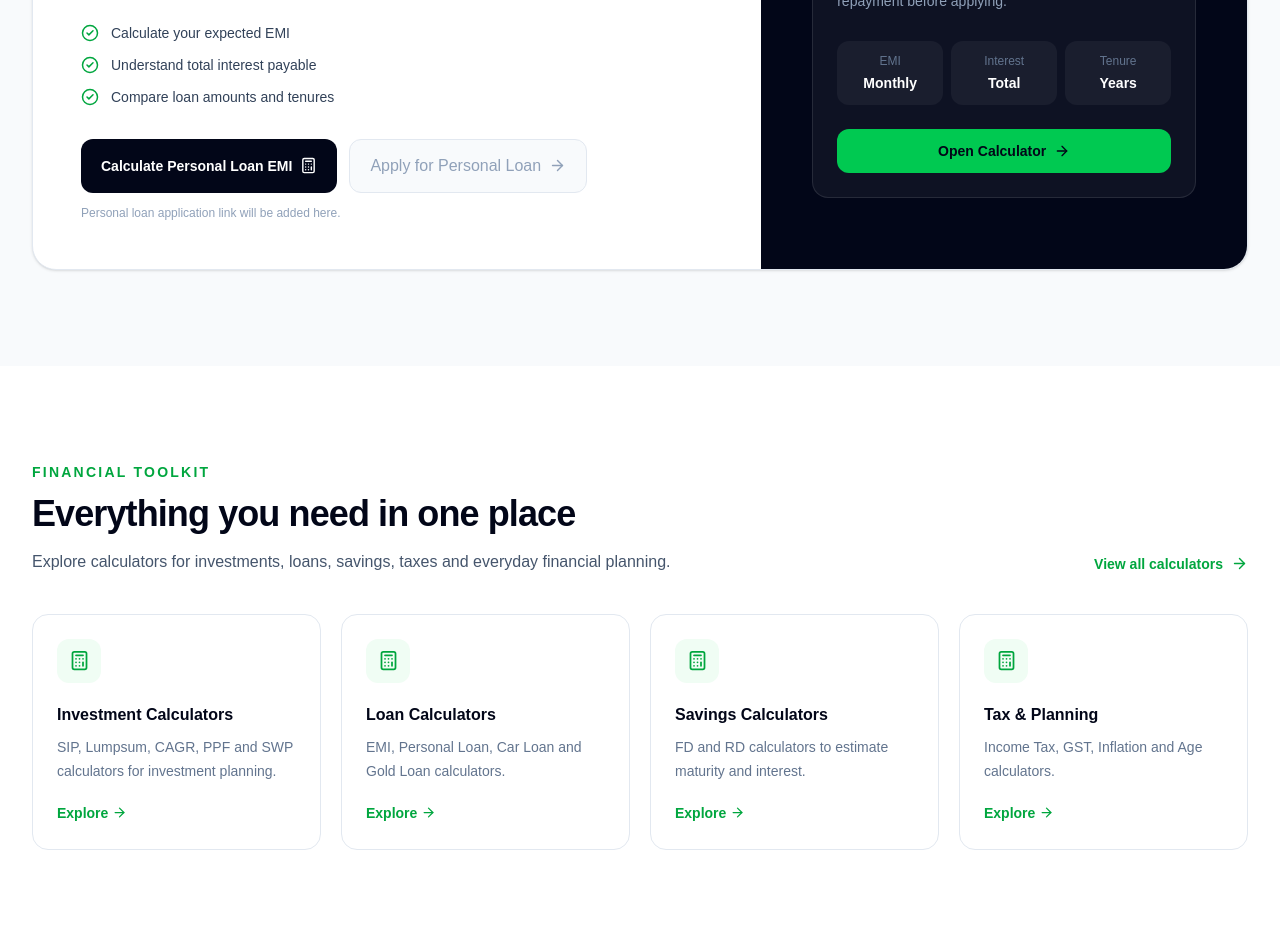
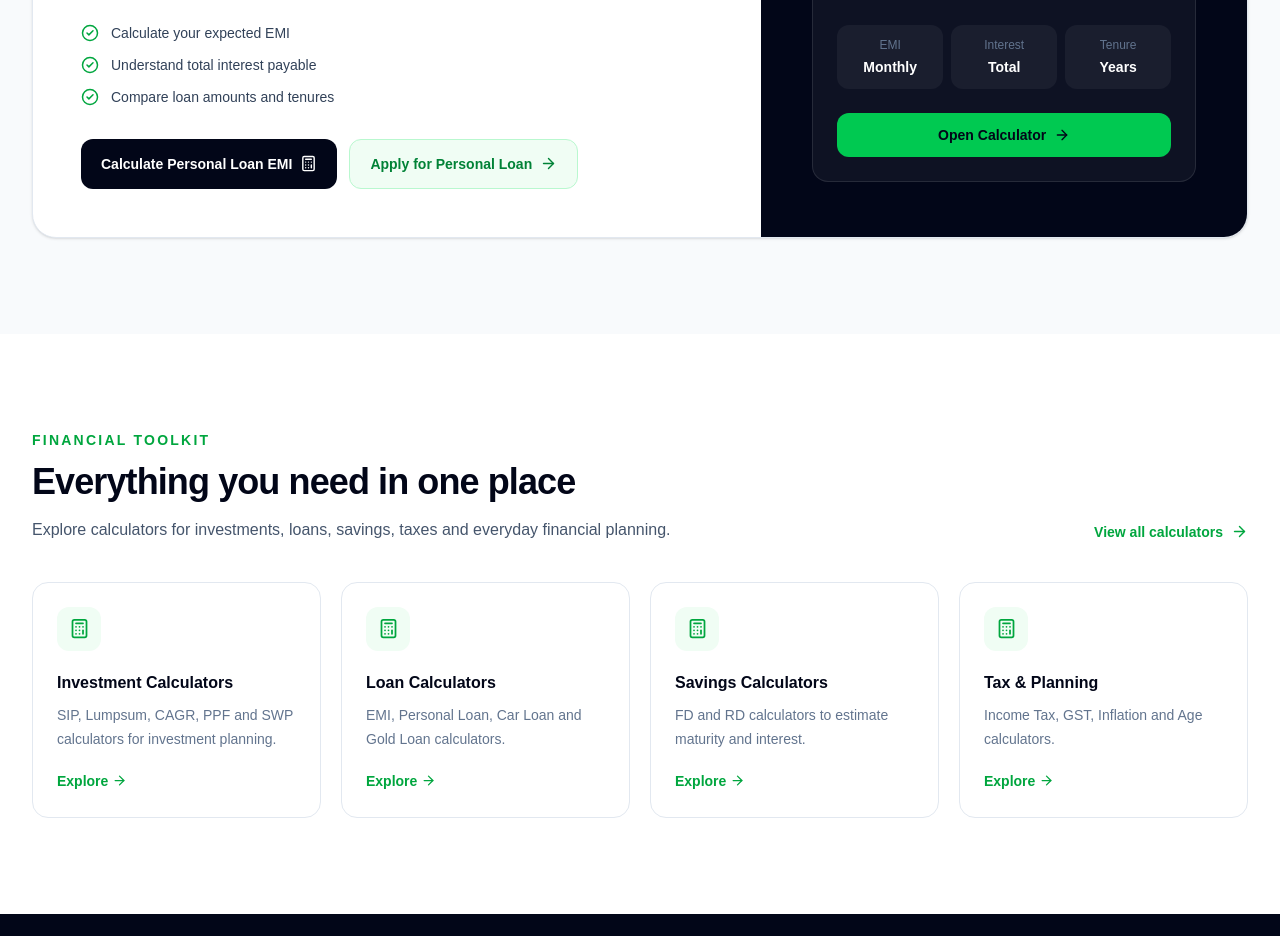
Before and after one commit to preetik-max/financial-calculator-hub-web, a Next.js app: page / in a window 1280 px wide. Shown: the part 2860-3796 px from the top of the page. Built offline with nearby package versions, Linux system fonts and the light colour scheme.

Commit message:
Enable personal loan WhatsApp application

```diff
--- a/src/components/home/personal-loan-offer.tsx
+++ b/src/components/home/personal-loan-offer.tsx
@@ -9,6 +9,13 @@ import {
 import { Container } from "@/components/common/container";
 
 export function PersonalLoanOffer() {
+  const whatsappMessage =
+    "Hello Finora Labs, I am interested in a personal loan. Please share more information.";
+
+  const whatsappUrl = `https://wa.me/918318950758?text=${encodeURIComponent(
+    whatsappMessage,
+  )}`;
+
   return (
     <section className="bg-slate-50 py-20 sm:py-24">
       <Container>
@@ -66,19 +73,16 @@ export function PersonalLoanOffer() {
                   <Calculator size={17} />
                 </Link>
 
-                <button
-                  type="button"
-                  disabled
-                  className="inline-flex cursor-not-allowed items-center justify-center gap-2 rounded-xl border border-slate-200 bg-slate-50 px-5 py-3.5 text-sm font-semibold text-slate-400"
+                <a
+                  href={whatsappUrl}
+                  target="_blank"
+                  rel="noopener noreferrer"
+                  className="inline-flex items-center justify-center gap-2 rounded-xl border border-green-200 bg-green-50 px-5 py-3.5 text-sm font-semibold text-green-700 transition hover:bg-green-100"
                 >
                   Apply for Personal Loan
                   <ArrowRight size={17} />
-                </button>
+                </a>
               </div>
-
-              <p className="mt-3 text-xs text-slate-400">
-                Personal loan application link will be added here.
-              </p>
             </div>
 
             {/* Right Visual */}
```
